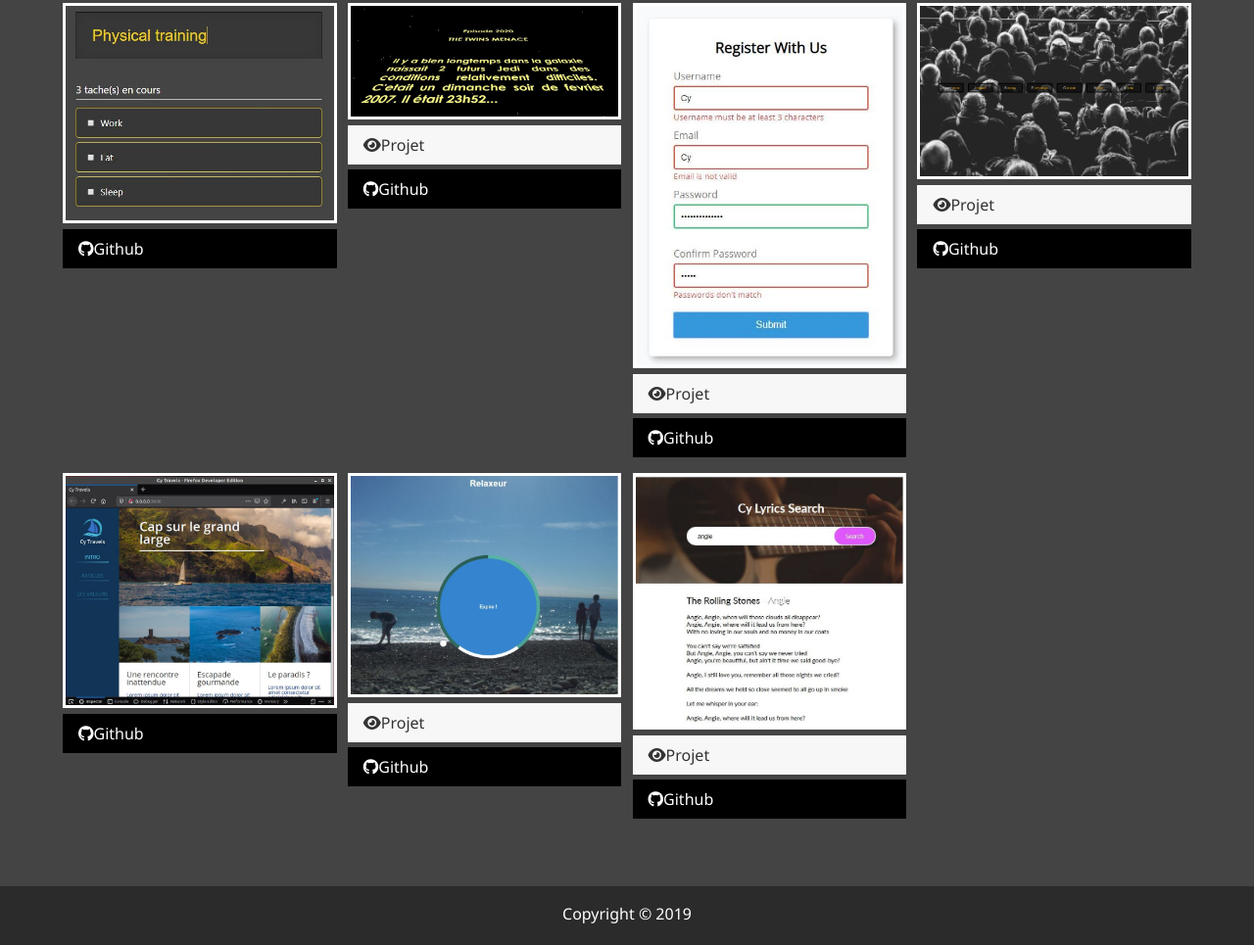
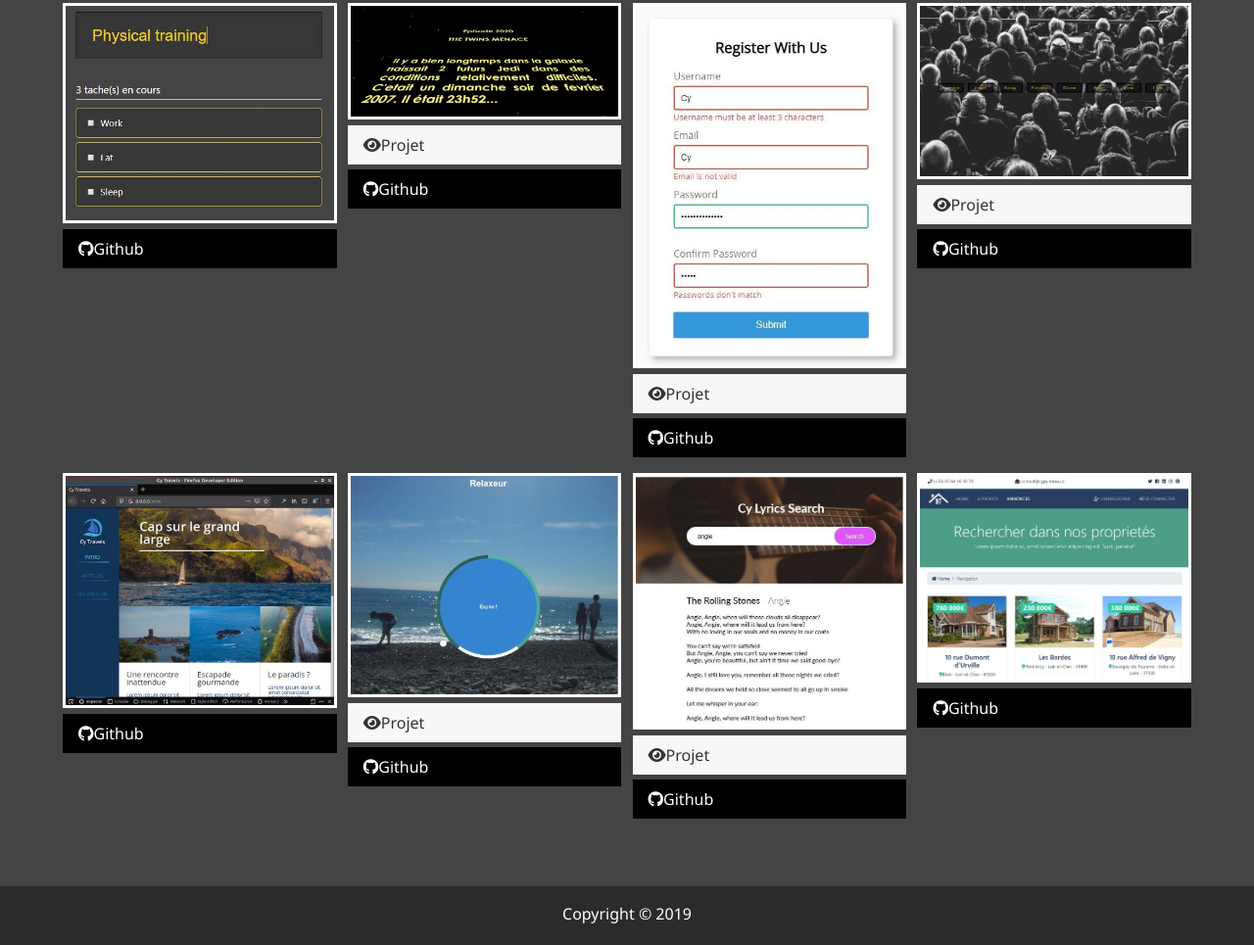
Before and after one commit to Cfy1010/CyModernPortfolio, a website: page dist/travail.html in a window 1280 px wide. Shown: the part 785-1750 px from the top of the page at 98% size. Drawn offline with Linux system fonts and the light colour scheme.

Commit message:
add project14

```diff
--- a/dist/travail.html
+++ b/dist/travail.html
@@ -1,5 +1,6 @@
 <!DOCTYPE html>
 <html lang="en">
+
 <head>
     <meta charset="UTF-8">
     <meta name="viewport" content="width=device-width, initial-scale=1.0">
@@ -9,6 +10,7 @@
     <link rel="stylesheet" href="css/main.css">
     <title>Mon travail</title>
 </head>
+
 <body>
 
     <header>
@@ -175,6 +177,17 @@
                     <i class="fab fa-github"></i>Github
                 </a>
             </div>
+            <div class="item">
+                <a href="#!">
+                    <img src="img/projects/project14.JPG" alt="Projet">
+                </a>
+                <!-- <a href="https://cfy1010.github.io/CyLyricsSearchApp/" class="btn-light">
+                    <i class="fas fa-eye"></i>Projet
+                </a> -->
+                <a href="https://github.com/Cfy1010/CyLyricsSearchApp" class="btn-dark">
+                    <i class="fab fa-github"></i>Github
+                </a>
+            </div>
 
         </div>
     </main>
@@ -185,4 +198,5 @@
 
     <script src="js/main.js"></script>
 </body>
+
 </html>
```
Also changed, not shown: dist/img/projects/project14.JPG (added). Lines whose indentation alone changed are shown as unchanged.
